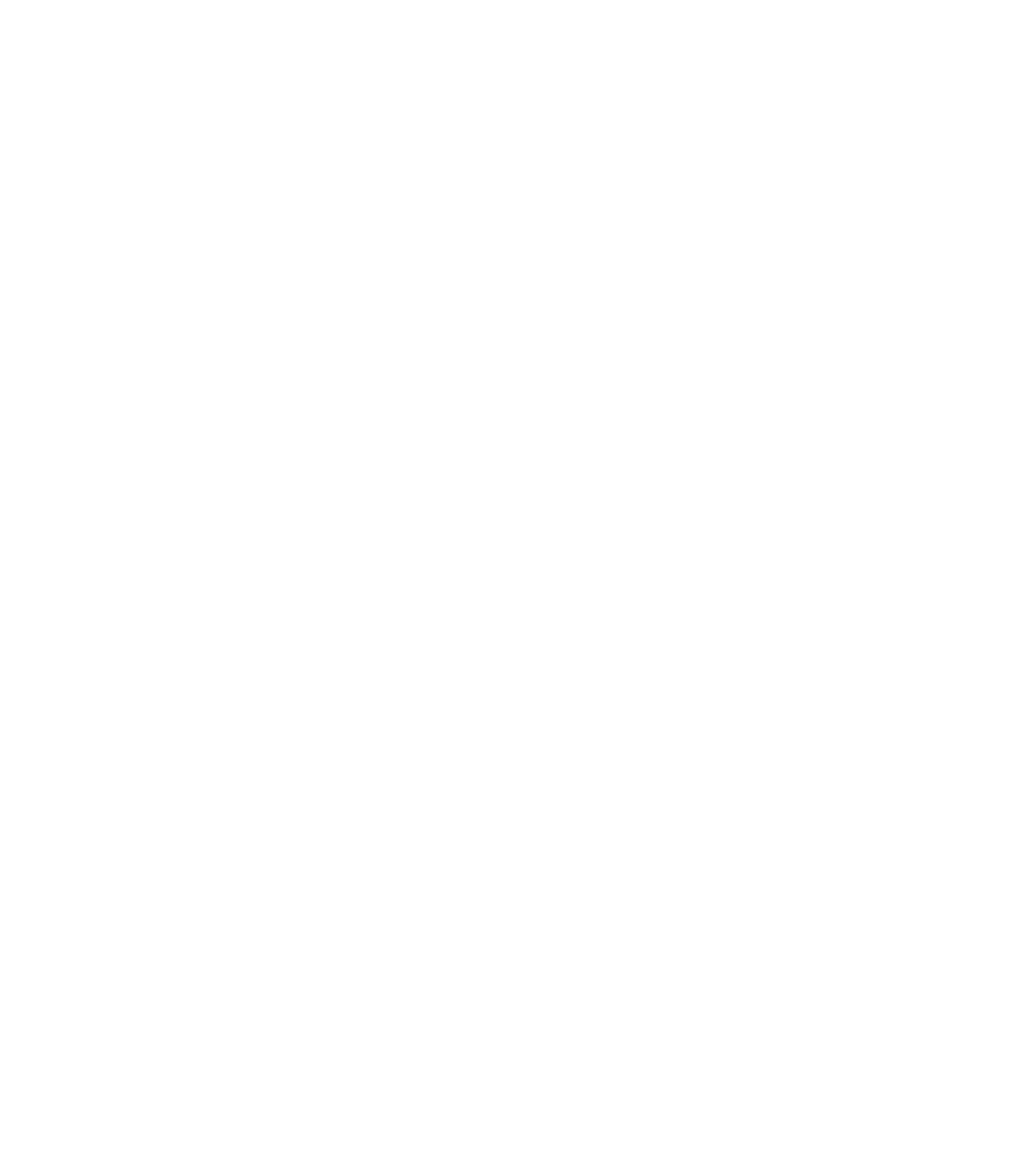
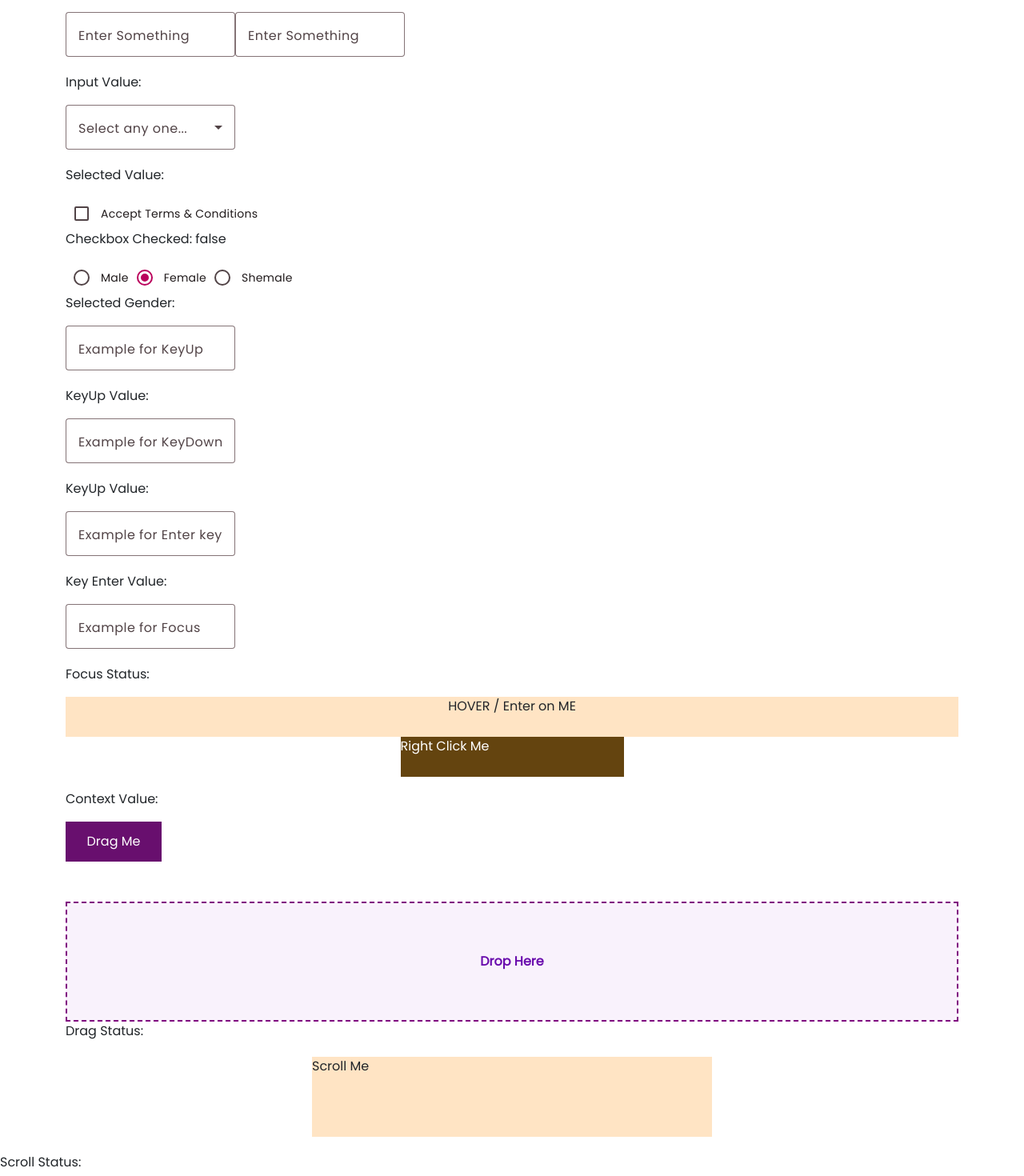
Before and after one commit to SatishKonduru/BATCH-34-v19, an Angular app: page / in a window 1280 px wide. Shown: the part 300-1770 px from the top of the page at 80% size. Before the commit the page ends 800 px from the top, so only its background shows below. Built offline with nearby package versions, Linux system fonts and the light colour scheme.

Commit message:
event Binding

```diff
--- a/src/app/app.component.html
+++ b/src/app/app.component.html
@@ -6,4 +6,5 @@
 <!-- <app-interpolation></app-interpolation> -->
 <!-- <app-property-binding></app-property-binding> -->
 <!-- <app-style-binding></app-style-binding> -->
-<app-class-binding></app-class-binding>
+<!-- <app-class-binding></app-class-binding> -->
+<app-event-binding></app-event-binding>
--- a/src/app/app.component.ts
+++ b/src/app/app.component.ts
@@ -5,10 +5,11 @@ import { InterpolationComponent } from './components/interpolation/interpolation
 import { PropertyBindingComponent } from './components/property-binding/property-binding.component';
 import { StyleBindingComponent } from './components/style-binding/style-binding.component';
 import { ClassBindingComponent } from './components/class-binding/class-binding.component';
+import { EventBindingComponent } from './components/event-binding/event-binding.component';
 
 @Component({
   selector: 'app-root',
-  imports: [RouterOutlet, ClassBindingComponent],
+  imports: [RouterOutlet, EventBindingComponent],
   templateUrl: './app.component.html',
   styleUrl: './app.component.css',
 })
--- /dev/null
+++ b/src/app/components/event-binding/event-binding.component.html
@@ -0,0 +1,191 @@
+<div style="display: flex; justify-content: center">
+  <p style="font-size: 25px; color: purple">Event Binding (View => Class)</p>
+</div>
+<!-- Click Event -->
+<!-- <button mat-button color="primary">Display Name</button>
+<!-- <button mat-flat-button color="accent">Display Name</button>  -->
+
+<div class="container">
+  <button mat-stroked-button color="warn" (click)="getName()">
+    Display Name
+  </button>
+  <button mat-raised-button color="primary" (click)="clearName()">
+    Clear Name
+  </button>
+
+  <p style="margin: 20px auto; width: 300px; font-size: 30px; color: tomato">
+    Name: {{ name }}
+  </p>
+  <!-- <button class="btn btn-warning">Display Name</button> -->
+  <!-- ()  -> Parathasis  -Event
+{}  -> Brases - Interpolation - {{}}
+[]   -> Brackets - Property  -->
+
+  <!-- Double Click -->
+  <button mat-raised-button color="accent" (dblclick)="onDoubleClick()">
+    Double Click Me
+  </button>
+  <p>Action: {{ result }}</p>
+
+  <!-- Input Event -->
+  <mat-form-field appearance="outline">
+    <mat-label>Enter Something</mat-label>
+    <input matInput (input)="onInput($event)" />
+  </mat-form-field>
+
+  <mat-form-field appearance="outline">
+    <mat-label>Enter Something</mat-label>
+    <input matInput (input)="onInputWithValue($event.target.value)" />
+  </mat-form-field>
+  <p>Input Value: {{ inputValue }}</p>
+
+  <!-- Change Event (for Selection) -->
+  <mat-form-field appearance="outline">
+    <mat-label>Select any one...</mat-label>
+    <mat-select (selectionChange)="onChange($event)">
+      <mat-option value="Apple">Apple</mat-option>
+      <mat-option value="Banana">Banana</mat-option>
+      <mat-option value="Mango">Mango</mat-option>
+    </mat-select>
+  </mat-form-field>
+
+  <p>Selected Value: {{ selectedValue }}</p>
+
+  <!-- Change Event (for Checkbox) -->
+  <mat-checkbox (change)="onCheckBoxChange($event)">
+    Accept Terms & Conditions
+  </mat-checkbox>
+
+  <p>Checkbox Checked: {{ isChecked }}</p>
+
+  <!-- Change Event (for Radio) -->
+  <mat-radio-group (change)="onGenderChange($event)">
+    <mat-radio-button value="Male">Male</mat-radio-button>
+    <mat-radio-button value="Female" checked>Female</mat-radio-button>
+    <mat-radio-button value="Shemale">Shemale</mat-radio-button>
+  </mat-radio-group>
+  <p>Selected Gender: {{ selectedGender }}</p>
+
+  <!-- key up Events -->
+  <mat-form-field appearance="outline">
+    <mat-label>Example for KeyUp</mat-label>
+    <input type="text" matInput (keyup)="onKeyUp($event)" />
+  </mat-form-field>
+
+  <p>KeyUp Value: {{ keyUpValue }}</p>
+
+  <!-- key down Event -->
+  <mat-form-field appearance="outline">
+    <mat-label>Example for KeyDown</mat-label>
+    <input type="text" matInput (keyup)="onKeyDown($event)" />
+  </mat-form-field>
+
+  <p>KeyUp Value: {{ keyDownValue }}</p>
+  <!-- Key event for Enter Key (Only) -->
+
+  <mat-form-field appearance="outline">
+    <mat-label>Example for Enter key</mat-label>
+    <input type="text" matInput (keyup.enter)="onEnterKey($event)" />
+  </mat-form-field>
+
+  <p>Key Enter Value: {{ keyEnterValue }}</p>
+
+  <!-- Focus and Blur Events -->
+
+  <mat-form-field appearance="outline">
+    <mat-label>Example for Focus</mat-label>
+    <input type="text" matInput (focus)="onFocus()" (blur)="onBlur()" />
+  </mat-form-field>
+  <p>Focus Status: {{ foucsStatus }}</p>
+
+  <!-- Mousehover/ Mouse Enter/ MouseLeave -->
+
+  <div
+    style="
+      display: flex;
+      justify-content: center;
+      height: 50px;
+      background-color: bisque;
+    "
+    (mouseover)="onMouseOver()"
+    (mouseenter)="onMouseEnter()"
+    (mouseleave)="onMouseLeave()"
+  >
+    HOVER / Enter on ME
+  </div>
+  <!-- Right Click / Context Menu -->
+  <div
+    style="display: flex; justify-content: center"
+    (contextmenu)="onRightClick($event)"
+  >
+    <p
+      style="
+        width: 25%;
+        height: 50px;
+        background-color: rgb(100, 68, 15);
+        cursor: pointer;
+        color: #fff;
+      "
+    >
+      Right Click Me
+    </p>
+  </div>
+  <p>Context Value: {{ contextValue }}</p>
+
+  <!-- Drag and Drop -->
+
+  <div
+    id="dragItem"
+    style="
+      display: flex;
+      justify-content: center;
+      align-items: center;
+      height: 50px;
+      width: 120px;
+      background-color: rgb(104, 15, 110);
+      color: #fff;
+      cursor: grab;
+      margin-bottom: 50px;
+    "
+    (dragstart)="onDragStart($event)"
+    draggable="true"
+  >
+    Drag Me
+  </div>
+  <div
+    id="dropZone"
+    style="
+      height: 150px;
+      background-color: #f9f2fc;
+      border: 2px dashed purple;
+      display: flex;
+      align-items: center;
+      justify-content: center;
+      flex-direction: column;
+      color: #6a0dad;
+      font-weight: bold;
+      font-size: 16px;
+    "
+    (dragover)="onDragOver($event)"
+    (drop)="onDrop($event)"
+  >
+    Drop Here
+  </div>
+  <p>Drag Status: {{ dragStatus }}</p>
+</div>
+
+<!-- Scroll Event -->
+
+<div
+  style="
+    height: 100px;
+    background-color: bisque;
+    margin: 20px auto;
+    width: 500px;
+    overflow: auto;
+  "
+  (scroll)="onScroll($event)"
+>
+  <div style="height: 500px">Scroll Me</div>
+</div>
+<p>Scroll Status: {{ scrollStatus }}</p>
--- /dev/null
+++ b/src/app/components/event-binding/event-binding.component.ts
@@ -0,0 +1,142 @@
+import { CommonModule } from '@angular/common';
+import { Component } from '@angular/core';
+import { MatFormFieldModule } from '@angular/material/form-field';
+import { MatInputModule } from '@angular/material/input';
+import { MatButtonModule } from '@angular/material/button';
+import { MatSelectChange, MatSelectModule } from '@angular/material/select';
+import {
+  MatCheckboxChange,
+  MatCheckboxModule,
+} from '@angular/material/checkbox';
+import { MatRadioChange, MatRadioModule } from '@angular/material/radio';
+
+@Component({
+  selector: 'app-event-binding',
+  imports: [
+    CommonModule,
+    MatFormFieldModule,
+    MatInputModule,
+    MatButtonModule,
+    MatSelectModule,
+    MatCheckboxModule,
+    MatRadioModule,
+  ],
+  templateUrl: './event-binding.component.html',
+  styleUrl: './event-binding.component.css',
+})
+export class EventBindingComponent {
+  name: string = '';
+  result = '';
+  inputValue = '';
+  selectedValue = '';
+  isChecked = false;
+  selectedGender = '';
+  keyUpValue = '';
+  keyDownValue = '';
+  keyEnterValue = '';
+  foucsStatus = '';
+  contextValue = '';
+  dragStatus = '';
+  scrollStatus = '';
+  getName() {
+    this.name = 'SATISH';
+  }
+  clearName() {
+    this.name = '';
+  }
+
+  onDoubleClick() {
+    this.result = 'You double clicked this Button';
+  }
+
+  onInput(e: Event) {
+    // const value = (e.target as HTMLInputElement).value;
+    // this.inputValue = value;
+    // or
+    this.inputValue = (e.target as HTMLInputElement).value;
+  }
+  onInputWithValue(value: any) {
+    this.inputValue = value;
+  }
+
+  onChange(e: MatSelectChange) {
+    this.selectedValue = e.value;
+  }
+
+  onCheckBoxChange(e: MatCheckboxChange) {
+    this.isChecked = e.checked;
+  }
+
+  onGenderChange(e: MatRadioChange) {
+    // console.log(e.value);
+    this.selectedGender = e.value;
+  }
+
+  onKeyUp(e: KeyboardEvent) {
+    // console.log(e);
+    this.keyUpValue = e.key;
+  }
+
+  onKeyDown(e: KeyboardEvent) {
+    this.keyDownValue = e.key;
+  }
+
+  onEnterKey = (e: KeyboardEvent) => {
+    this.keyEnterValue = 'Enter Key Pressed';
+  };
+
+  onFocus = () => {
+    this.foucsStatus = 'Input Got Focus';
+  };
+
+  onBlur = () => {
+    this.foucsStatus = 'Input LOST focus';
+  };
+
+  onMouseOver = () => console.log('Mouse Over');
+  onMouseEnter = () => console.log('Mouse Enter');
+  onMouseLeave = () => console.log('Mouse Leave');
+
+  onRightClick(e: MouseEvent) {
+    console.log(e);
+    e.preventDefault();
+    this.contextValue = 'Right Clicked';
+  }
+
+  onDragStart = (e: DragEvent) => {
+    this.dragStatus = 'Dragging Started';
+    e.dataTransfer?.setData('text/plain', 'dragItem');
+  };
+  onDragOver = (e: DragEvent) => {
+    e.preventDefault(); //To Allow Dropping
+    this.dragStatus = 'Over the Drop Zone';
+  };
+  onDrop = (e: DragEvent) => {
+    e.preventDefault();
+    const draggedElementId = e.dataTransfer?.getData('text/plain');
+    const draggedElement = document.getElementById(draggedElementId!); // ! => Non-Null Assertion operator in TS
+    const dropZone = document.getElementById('dropZone');
+    if (draggedElementId && dropZone) {
+      dropZone.appendChild(draggedElement);
+      this.dragStatus = 'Dropped and Moved Successfully';
+    } else {
+      this.dragStatus = 'Dropped Fail';
+    }
+  };
+
+  onScroll = (e: Event) => {
+    this.scrollStatus = 'You Scrolled';
+  };
+}
+
+// One Way Data binding
+
+// 1. Interpolation / String Interpolation -> {{}}
+// 2. Property Binding -> []
+// 3. Style Binding ->
+// 4. Class Binding ->
+// 5. Event Binding - > ()
+
+// Template Ref. Variables
+
+// Two way Data Binding
```
Also changed, not shown: src/app/components/event-binding/event-binding.component.css (added).
